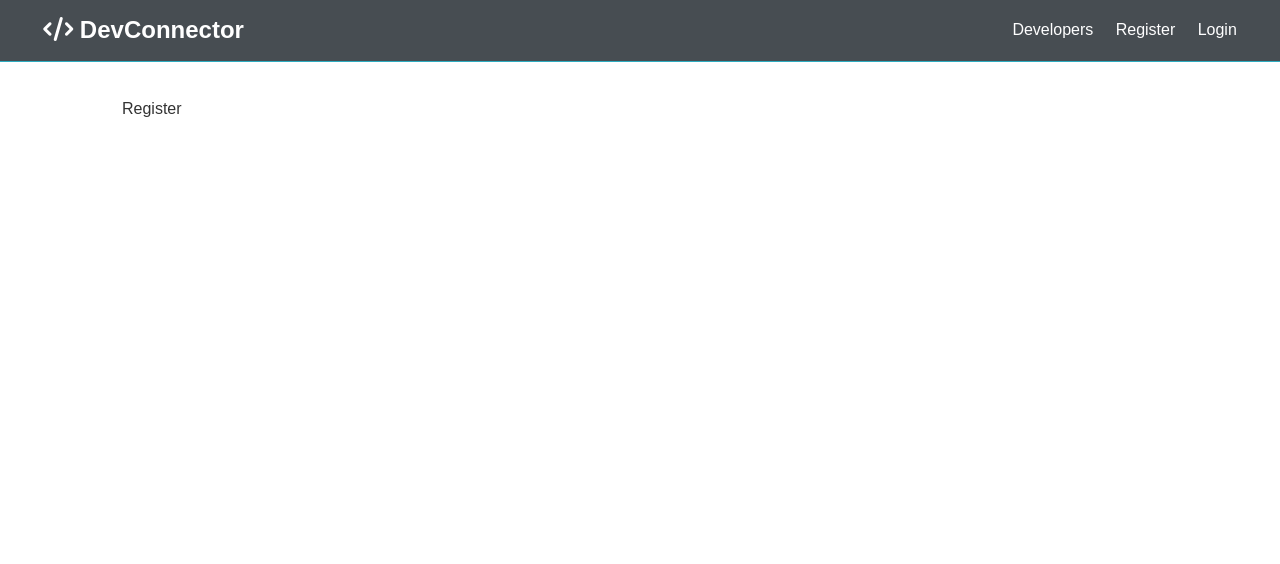
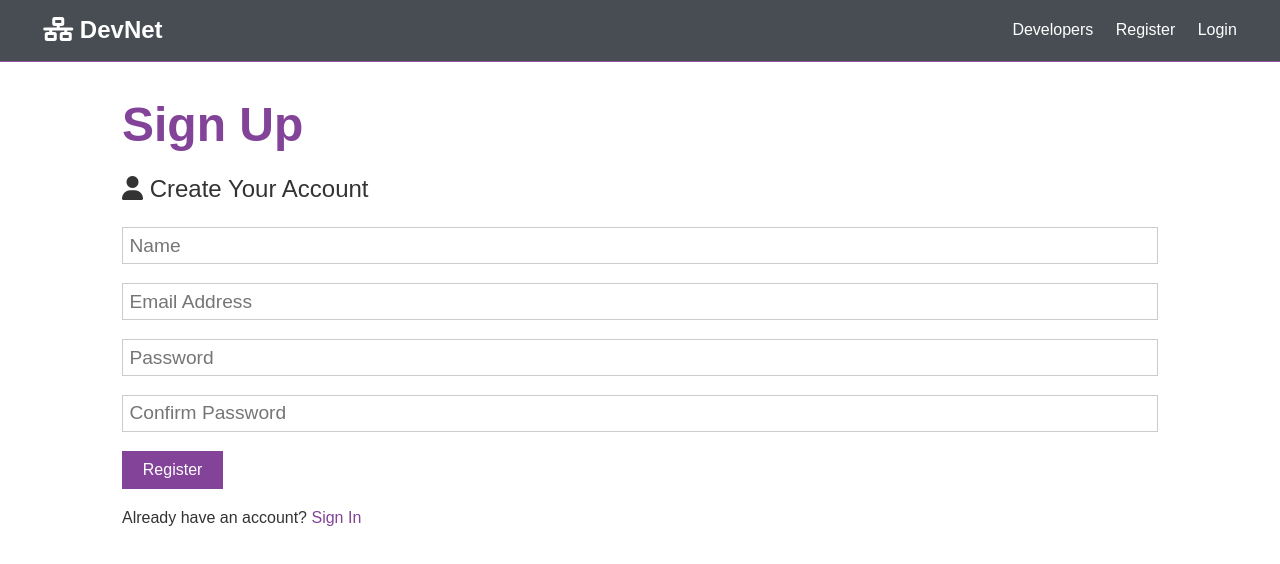
Before and after one commit to haseebk/dev-net, a React (Create React App) app in the folder client/: page /register in a window 1280 px wide. Shown: the top 564 px of the page. Built offline with nearby package versions, Linux system fonts and the light colour scheme.

Commit message:
implementing register page onChange and onSubmit functions

```diff
--- a/client/src/App.css
+++ b/client/src/App.css
@@ -1,6 +1,6 @@
 /* Global Styles */
 :root {
-  --primary-color: #17a2b8;
+  --primary-color: #824398;
   --dark-color: #343a40;
   --light-color: #f4f4f4;
   --danger-color: #dc3545;
@@ -351,7 +351,8 @@
 /* Landing Page */
 .landing {
   position: relative;
-  background: url('./img/showcase.png') no-repeat center center/cover;
+  background: url('./img/showcase.png') no-repeat center;
+  background-size: 70%;
   height: 100vh;
 }
 
--- a/client/src/components/auth/Register.js
+++ b/client/src/components/auth/Register.js
@@ -1,11 +1,81 @@
-import React from 'react'
+import React, { Fragment, useState } from "react";
 
 const Register = () => {
-    return (
-        <div>
-            Register
+  const [formData, setFormData] = useState({
+    name: "",
+    email: "",
+    password: "",
+    password2: "",
+  });
+
+  const { name, email, password, password2 } = formData;
+
+  const onChange = (e) =>
+    setFormData({ ...formData, [e.target.name]: e.target.value });
+
+  const onSubmit = (e) => {
+    e.preventDefault();
+    if (password !== password2) {
+      console.log("Passwords don't match");
+    } else {
+      console.log(formData);
+    }
+  };
+
+  return (
+    <Fragment>
+      <h1 className="large text-primary">Sign Up</h1>
+      <p className="lead">
+        <i className="fas fa-user"></i> Create Your Account
+      </p>
+      <form className="form" onSubmit={(e) => onSubmit(e)}>
+        <div className="form-group">
+          <input
+            type="text"
+            placeholder="Name"
+            name="name"
+            value={name}
+            onChange={(e) => onChange(e)}
+            required
+          />
         </div>
-    )
-}
+        <div className="form-group">
+          <input
+            type="email"
+            placeholder="Email Address"
+            name="email"
+            value={email}
+            onChange={(e) => onChange(e)}
+            required
+          />
+        </div>
+        <div className="form-group">
+          <input
+            type="password"
+            placeholder="Password"
+            name="password"
+            value={password}
+            onChange={(e) => onChange(e)}
+            minLength="6"
+          />
+        </div>
+        <div className="form-group">
+          <input
+            type="password"
+            placeholder="Confirm Password"
+            name="password2"
+            value={password2}
+            onChange={(e) => onChange(e)}
+            minLength="6"
+          />
+        </div>
+        <input type="submit" className="btn btn-primary" value="Register" />
+      </form>
+      <p className="my-1">
+        Already have an account? <a href="login.html">Sign In</a>
+      </p>
+    </Fragment>
+  );
+};
 
-export default Register
+export default Register;
--- a/client/src/components/layout/Landing.js
+++ b/client/src/components/layout/Landing.js
@@ -1,24 +1,24 @@
-import React from 'react';
-import {Link} from 'react-router-dom';
-
+import React from "react";
+import { Link } from "react-router-dom";
 
 const Landing = () => {
   return (
     <section className="landing">
       <div className="dark-overlay">
         <div className="landing-inner">
-                <h1 className="x-large">Developer Connector</h1>
-                <p className="lead">
-                    Create a developer profile/portfolio, share posts and get help from
-                    other developers
-                </p>
+          <h1 className="x-large">DevNet</h1>
+          <p className="lead">Discover and network with developers</p>
           <div className="buttons">
-                    <Link to="/register" className="btn btn-primary">Sign Up</Link>
-                    <Link to="/login" className="btn btn-light">Login</Link>
+            <Link to="/register" className="btn btn-primary">
+              Sign Up
+            </Link>
+            <Link to="/login" className="btn btn-light">
+              Login
+            </Link>
           </div>
         </div>
       </div>
     </section>
-    )
-}
+  );
+};
 export default Landing;
--- a/client/src/components/layout/Navbar.js
+++ b/client/src/components/layout/Navbar.js
@@ -1,19 +1,26 @@
-import React from 'react';
-import {Link} from 'react-router-dom';
-
+import React from "react";
+import { Link } from "react-router-dom";
 
 const Navbar = () => {
   return (
     <nav className="navbar bg-dark">
       <h1>
-        <Link to="/"><i className="fas fa-code"></i> DevConnector</Link>
+        <Link to="/">
+          <i className="fas fa-network-wired"></i> DevNet
+        </Link>
       </h1>
       <ul>
-      <li><a href="#!">Developers</a></li>
-      <li><Link to="/register">Register</Link></li>
-      <li><Link to="/login">Login</Link></li>
+        <li>
+          <a href="#!">Developers</a>
+        </li>
+        <li>
+          <Link to="/register">Register</Link>
+        </li>
+        <li>
+          <Link to="/login">Login</Link>
+        </li>
       </ul>
     </nav>
-    )
-}
+  );
+};
 export default Navbar;
```
Also changed, not shown: client/public/index.html (+4 -4 lines), client/src/App.js (+14 -17 lines), client/src/img/showcase.png, client/src/img/showcase2.png (added). Lines whose indentation alone changed are shown as unchanged.
